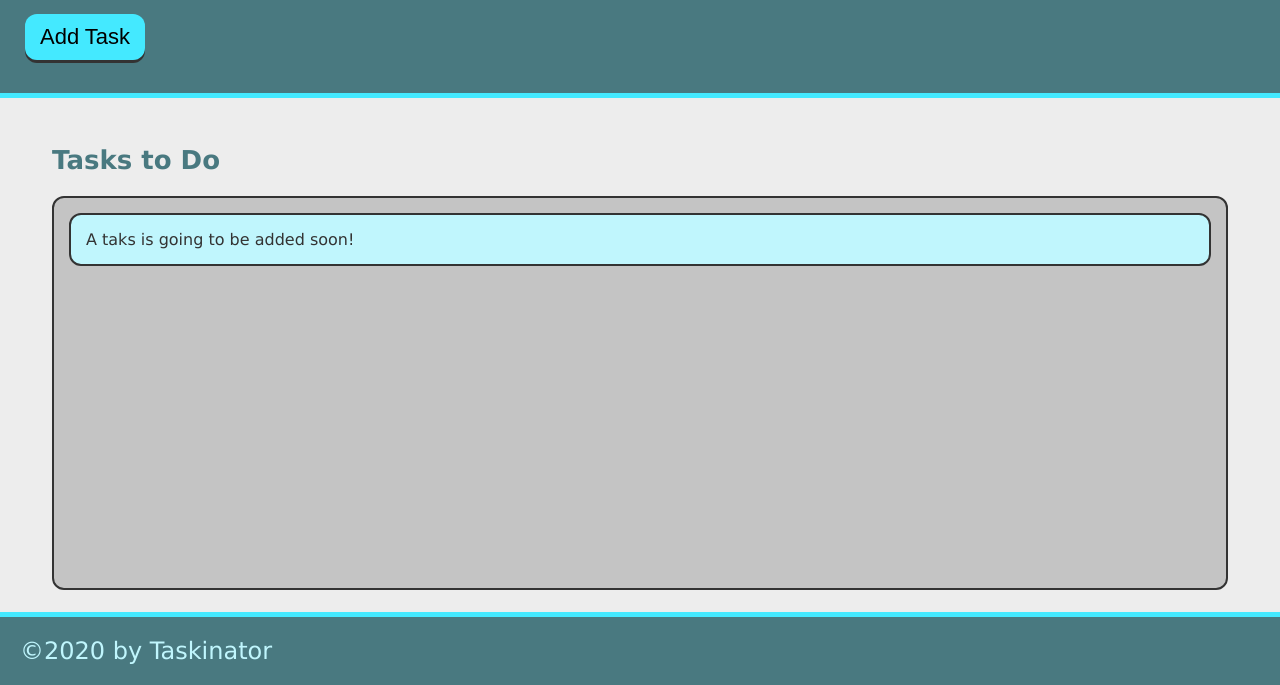
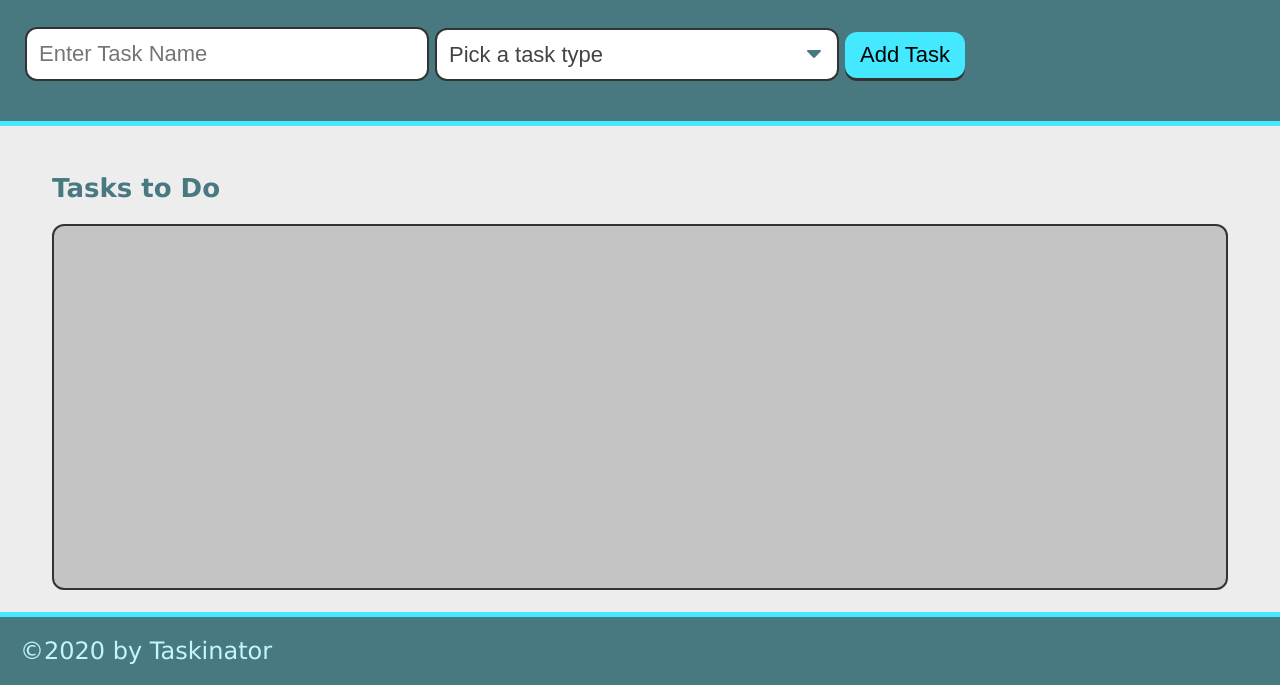
Before and after one commit to meiliou/taskinator, a plain HTML site: page index.html in a window 1280 px wide. Shown: the part 115-800 px from the top of the page. Drawn offline with Linux system fonts and the light colour scheme.

Commit message:
HTML for form added

```diff
--- a/index.html
+++ b/index.html
@@ -13,16 +13,30 @@
     <header>
         <h1 class="page-title">Taskinator</h1>
         <p>Click the button below to add a new task!</p>
-        <button class="btn" id="save-task">Add Task</button>
+        <form id="task-form">
+            <div class="form-group">
+                <input type="text" name="task-name" class="text-input" placeholder="Enter Task Name" />
+            </div>
+            <div class="form-group">
+                <select name="task-type" class="select-dropdown">
+                  <option value="" disabled selected>Pick a task type</option>
+                  <option value="Print">Print</option>
+                  <option value="Web">Web</option>
+                  <option value="Mobile">Mobile</option>
+                </select>
+              </div>
+            <div class="form-group">
+              <button class="btn" id="save-task" type="submit">Add Task</button>
+            </div>
+        </form>
+
     </header>
 
     <!-- Main -->
     <main class="page-content">
         <section class="task-list-wrapper">
             <h2 class="list-title">Tasks to Do</h2>
-            <ul class="task-list" id="tasks-to-do">
-                <li class="task-item">A taks is going to be added soon!</li>
-            </ul>
+            <ul class="task-list" id="tasks-to-do"></ul>
         </section>
     </main>
 
```
